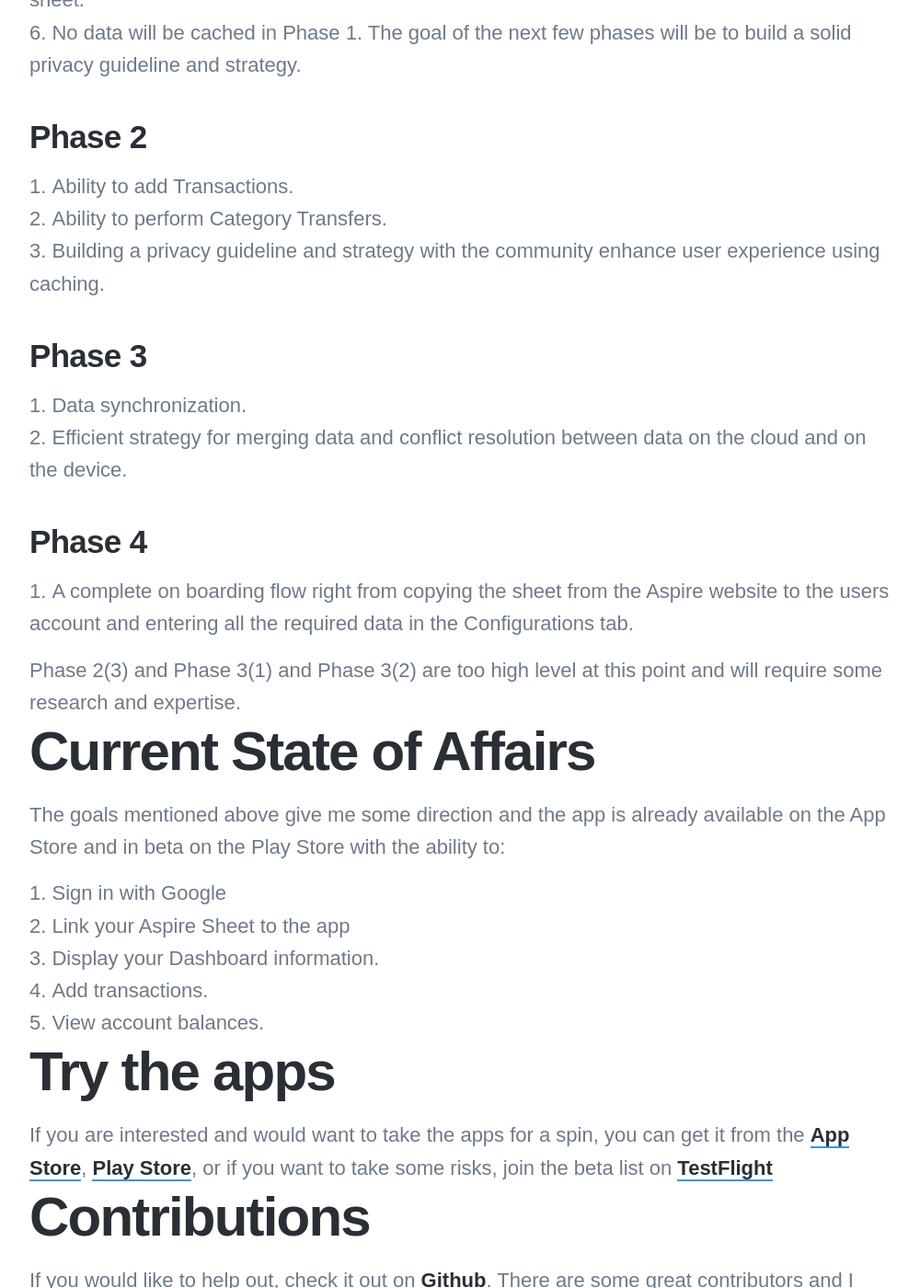
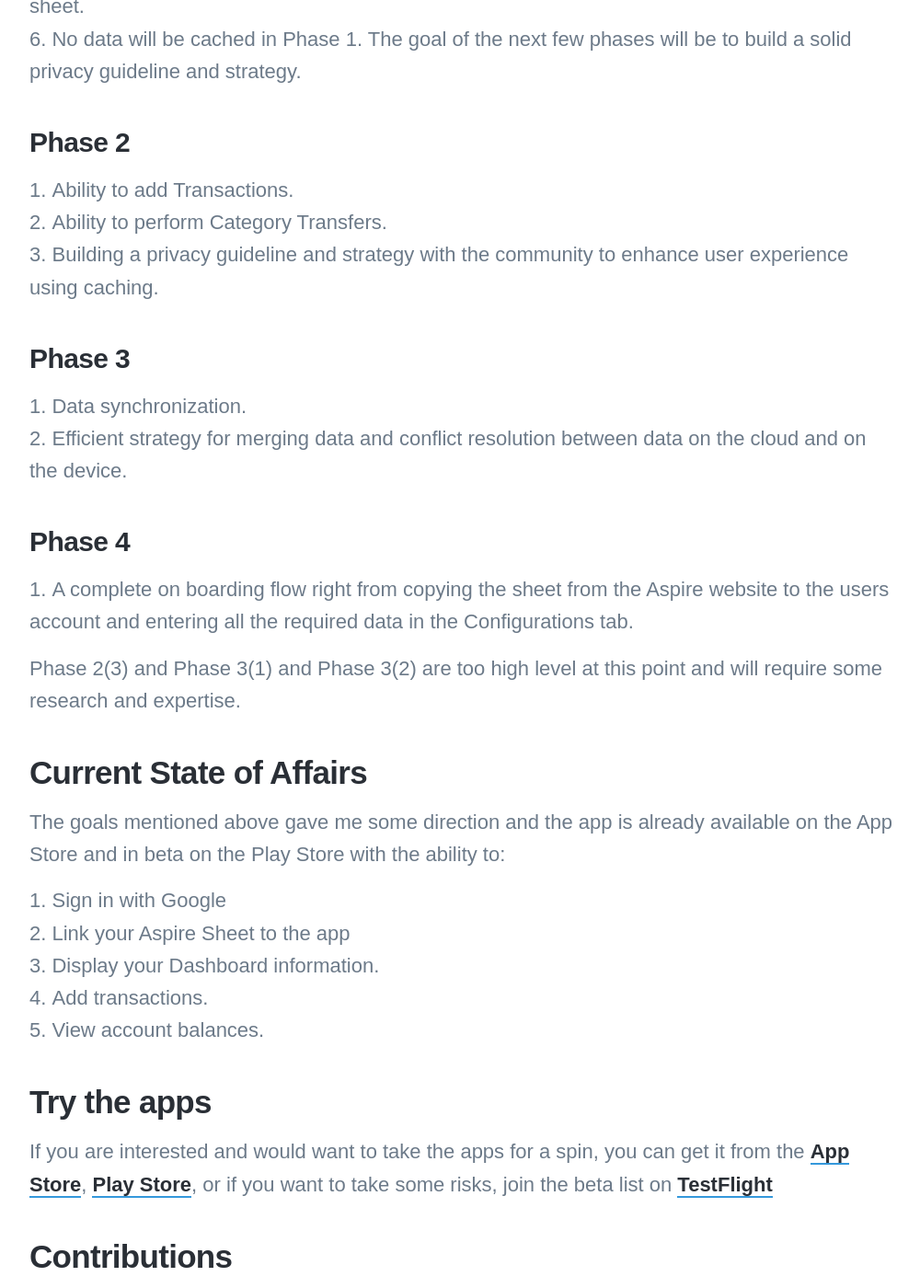
Before and after one commit to mohitathwani/mohitathwani.github.io, a Jekyll site: the page built from _posts/2020-04-25-google-sheets-as-a-database.md, in a window 1280 px wide and 1400 px high, scrolled down 2157 px. Shown: the whole window at 92% size, without its empty margins (138-1138 px from the left). Built offline with Jekyll 4.4.1, drawn with Linux system fonts in a browser that asks for light colours; nearby versions of some CDN libraries; some web fonts are replaced; some of the changed text lies outside the part shown.

Commit message:
Update 2020-04-25-google-sheets-as-a-database.md

```diff
--- a/_posts/2020-04-25-google-sheets-as-a-database.md
+++ b/_posts/2020-04-25-google-sheets-as-a-database.md
@@ -19,15 +19,14 @@ After a month of use, during which I’d spend a lot of time in the mornings rec
 
 Before diving in head first, I thought it would be a nice idea to come up with a plan for the apps. I talk about them below:
 
-
-# Project Goals
+## Project Goals
 The goal of this project is simple. It is to foster a positive learning environment for myself and others in the field of app development.
 
 The project should use the latest APIs available and have a clean, simple and a smooth user experience.
 
 The project will be split up into 4 phases.
 
-## Phase 1
+### Phase 1
 
 1. Ability to connect to Google Drive via The Google iOS SDK.
 2. Ability to read data points of interest from the Dashboard tab of the Aspire Sheet.
@@ -36,27 +35,27 @@ The project will be split up into 4 phases.
 5. Fastlane integration for beta deployments, CI/CD, screenshot creation and beta tester sign up sheet.
 6. No data will be cached in Phase 1. The goal of the next few phases will be to build a solid privacy guideline and strategy.
 
-## Phase 2
+### Phase 2
 
 1. Ability to add Transactions.
 2. Ability to perform Category Transfers.
-3. Building a privacy guideline and strategy with the community enhance user experience using caching.
+3. Building a privacy guideline and strategy with the community to enhance user experience using caching.
 
-## Phase 3
+### Phase 3
 
 1. Data synchronization.
 2. Efficient strategy for merging data and conflict resolution between data on the cloud and on the device.
 
-## Phase 4
+### Phase 4
 
 1. A complete on boarding flow right from copying the sheet from the Aspire website to the users account and entering all the required data in the Configurations tab.
 
 Phase 2(3) and Phase 3(1) and Phase 3(2) are too high level at this point and will require some research and expertise.
 
 
-# Current State of Affairs
+## Current State of Affairs
 
-The goals mentioned above give me some direction and the app is already available on the App Store and in beta on the Play Store with the ability to:
+The goals mentioned above gave me some direction and the app is already available on the App Store and in beta on the Play Store with the ability to:
 
 1. Sign in with Google
 2. Link your Aspire Sheet to the app
```
Also changed, not shown: other parts of _posts/2020-04-25-google-sheets-as-a-database.md (+3 -3 lines).
